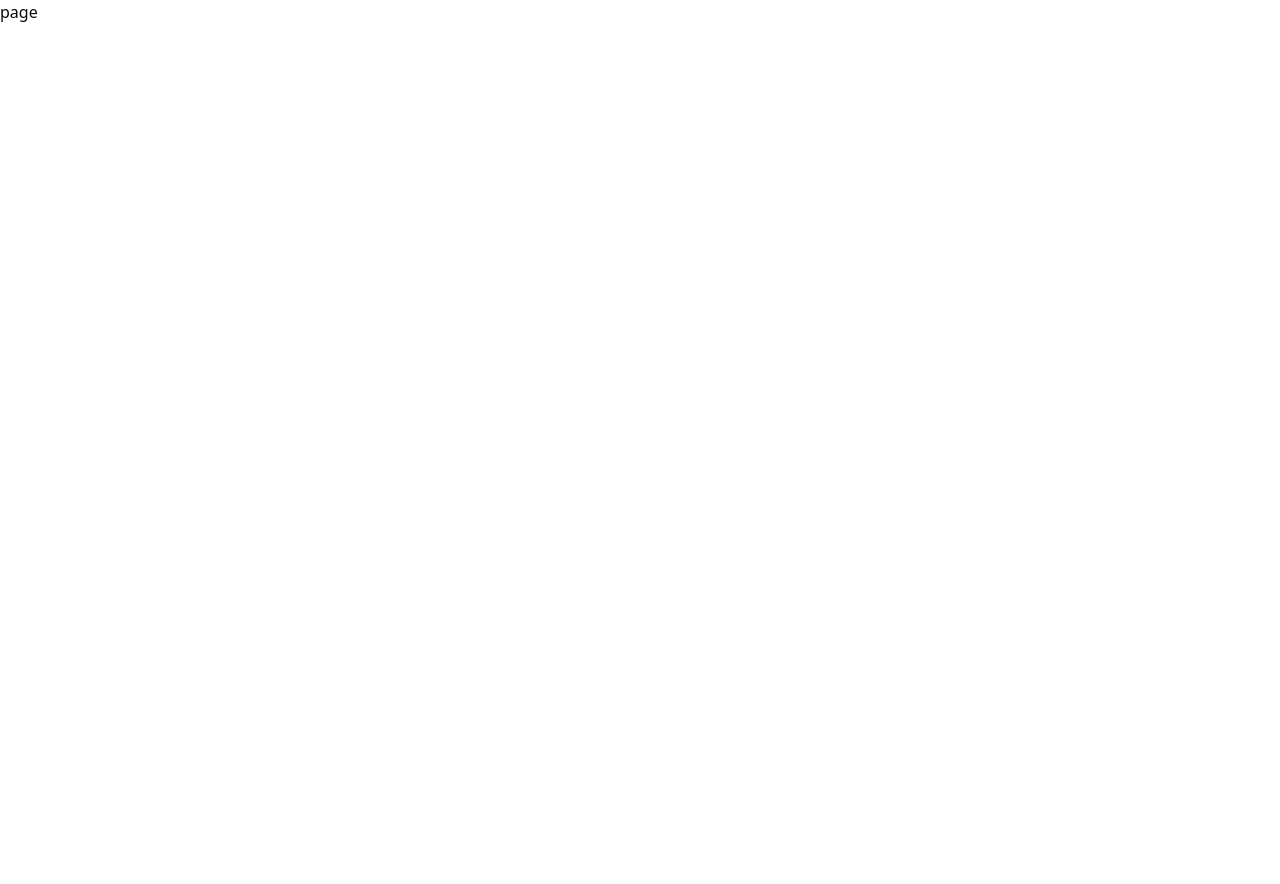
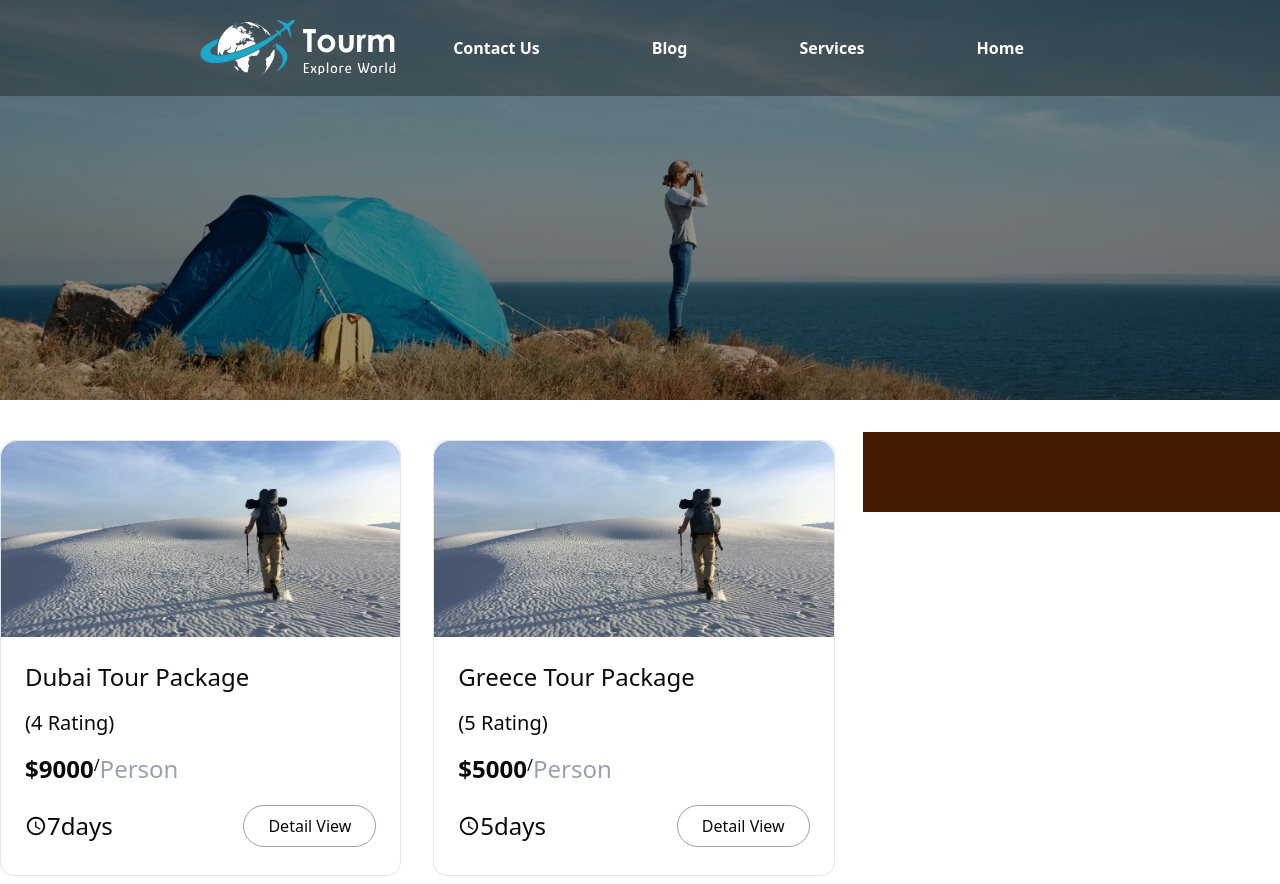
Before and after one commit to javadboroji/booking, a Next.js app: page /filter in a window 1280 px wide. Before the commit the page ends 800 px from the top, so only its background shows below. Built offline with nearby package versions, Linux system fonts and the light colour scheme.

Commit message:
[fetch] :add Filter page

```diff
--- a/app/Data/SearchingForm.tsx
+++ b/app/Data/SearchingForm.tsx
@@ -2,70 +2,77 @@ import { FaMapLocationDot } from "react-icons/fa6";
 import { FaPersonWalkingLuggage } from "react-icons/fa6";
 import { MdOutlineWatchLater } from "react-icons/md";
 import { formmItem } from "@/components/custom/Drop/Drop";
-
-export const destinationItems:formmItem[]=[
+import image from "@/public/hero_bg_3_5.jpg";
+type formmItemWithImage = formmItem & {
+  imageUrl: string;
+};
+export const destinationItems: formmItemWithImage[] = [
   {
-        label:"Italy",
-        value:"italy"
+    label: "Italy",
+    value: "italy",
+    imageUrl: image as unknown as string,
   },
   {
-        label:"Saudi Arab",
-        value:"saudiArab"
+    label: "Saudi Arab",
+    value: "saudiArab",
+    imageUrl: "",
   },
   {
-        label:"Dubai",
-        value:"dubai"
+    label: "Dubai",
+    value: "dubai",
+    imageUrl: image as unknown as string,
   },
   {
-        label:"England",
-        value:"england"
-    }
-]
+    label: "England",
+    value: "england",
+    imageUrl: image as unknown as string,
+  },
+];
 
-export const typeItems :formmItem[]=[
+export const typeItems: formmItem[] = [
   {
-        label:"Beach",
-        value:"beach"
+    label: "Beach",
+    value: "beach",
   },
   {
-        label:"Couple Tour",
-        value:"coupleTour"
+    label: "Couple Tour",
+    value: "coupleTour",
   },
   {
-        label:"Family Tour",
-        value:"familyTour"
-    }
-]
-export const durationItems :formmItem[]=[
+    label: "Family Tour",
+    value: "familyTour",
+  },
+];
+export const durationItems: formmItem[] = [
   {
-        label:"1 days",
-        value:"1"
+    label: "1 days",
+    value: "1",
   },
   {
-        label:"2 days",
-        value:"2"
+    label: "2 days",
+    value: "2",
   },
   {
-        label:"3 days",
-        value:"3"
+    label: "3 days",
+    value: "3",
   },
   {
-        label:"4 days",
-        value:"4"
+    label: "4 days",
+    value: "4",
   },
   {
-        label:"5 days",
-        value:"5"
+    label: "5 days",
+    value: "5",
   },
   {
-        label:"6 days",
-        value:"6"
+    label: "6 days",
+    value: "6",
   },
   {
-        label:"7 days",
-        value:"7"
+    label: "7 days",
+    value: "7",
   },
-]
+];
 const searchItems = [
   {
     id: "item-1",
@@ -92,4 +99,4 @@ const searchItems = [
     dropPlace: "Duration",
   },
 ];
-export default searchItems
+export default searchItems;
--- /dev/null
+++ b/app/filter/components/PagesBanner/PagesBanner.tsx
@@ -0,0 +1,24 @@
+"use client"
+import useFilterStore, { IFilter } from '@/app/store/Filter'
+import Menu from '@/components/custom/Menu/Menu';
+import React from 'react'
+import image from "@/public/hero_bg_3_2.jpg"
+import Image from 'next/image';
+interface IPagesBannerProps {
+
+}
+function PagesBanner() {
+  const { destination, duration, type } = useFilterStore();
+  console.log(destination ,'***');
+
+  return (
+    <div className='flex w-full h-[50dvh] relative overflow-hidden'>
+      <div className='absolute w-full h-full top-0 left-0 right-0 flex banner'>
+        <Image src={image} alt='image' className='object-cover' fill/>
+      </div>
+      <Menu/>
+    </div>
+  )
+}
+
+export default PagesBanner
--- /dev/null
+++ b/app/filter/components/SearchResult/SearchResult.tsx
@@ -0,0 +1,32 @@
+import Card, { ICardProps } from '@/components/custom/Card/Card'
+import React from 'react'
+import image from "@/public/hero_bg_3_4.jpg"
+function SearchResult() {
+    const result=[
+        {
+            duration:"7days" ,
+            price:9000,
+            rating:4,
+            title:"Dubai Tour Package" ,
+            type:"Person",
+            image:image as unknown as string
+        },
+        {
+            duration:"5days" ,
+            price:5000,
+            rating:5,
+            title:"Greece Tour Package" ,
+            type:"Person",
+            image:image as unknown as string
+        },
+    ]
+  return (
+    <div className='flex gap-8'>
+        {result?.map((item )=>{
+            return <div className='basis-6/12'><Card  cardInfo={item}/></div>
+        })}
+    </div>
+  )
+}
+
+export default SearchResult
--- /dev/null
+++ b/app/filter/hook/WrapFilter.tsx
@@ -0,0 +1,27 @@
+'use client';
+
+import useFilterStore from '@/app/store/Filter';
+import React from 'react';
+export interface IWrappFilters {
+  destination: string;
+  duration: string;
+  type: string;
+}
+type Props = {
+  children: React.ReactElement;
+};
+
+const WithFilterClientWrapper = ({ children }: Props) => {
+  const { destination, duration, type } = useFilterStore();
+
+  return <>
+  {React.isValidElement(children) &&
+    React.cloneElement(children, {
+      destination,
+      duration,
+      type,
+    })}
+</>
+};
+
+export default WithFilterClientWrapper;
--- a/app/filter/page.tsx
+++ b/app/filter/page.tsx
@@ -1,8 +1,19 @@
 import React from 'react'
+import PagesBanner from './components/PagesBanner/PagesBanner'
+import WithFilterClientWrapper from './hook/WrapFilter'
+import SearchResult from './components/SearchResult/SearchResult';
 
-function page() {
+function page({params}:{params:{slug:string}}) {
+  console.log(params.slug ,'************');
+
   return (
-    <div>page</div>
+    <>
+        <PagesBanner  />
+        <div className='flex container gap-7     mx-auto my-8'>
+          <div className='basis-8/12  h-[10dvh]'> <SearchResult/> </div>
+          <div className='basis-4/12 bg-amber-950 h-[10dvh] '></div>
+        </div>
+    </>
   )
 }
 
--- a/app/home/components/Banner/Banner.tsx
+++ b/app/home/components/Banner/Banner.tsx
@@ -1,8 +1,6 @@
 "use client";
 import React, { useEffect } from "react";
-import image1 from "../../../../public/hero_bg_3_1.jpg";
 import Image from "next/image";
-import { Button } from "@/components/ui/button";
 import { motion } from "framer-motion";
 import SearchBooking from "../SearchBooking/SearchBooking";
 import { bannerSlides } from "@/app/Data/bannerSlides";
--- a/app/home/components/SearchBooking/Items/Items.tsx
+++ b/app/home/components/SearchBooking/Items/Items.tsx
@@ -1,7 +1,10 @@
+"use client"
 import Drop from "@/components/custom/Drop/Drop";
 import React, { useEffect, useReducer } from "react";
 import { CiSearch } from "react-icons/ci";
 import searchItems from "@/app/Data/SearchingForm";
+import { redirect, useRouter } from 'next/navigation';
+import useFilterStore from "@/app/store/Filter";
 type searchState = {
   destination: string;
   type: string;
@@ -24,6 +27,7 @@ type Action =
 
 
 function Items() {
+
   /*================================ Search Reducer ==============================*/
   const searchReducer = (state: searchState, action: Action) => {
     switch (action.type) {
@@ -43,9 +47,14 @@ function Items() {
     duration: "",
   };
   const [state, dispatch] = useReducer(searchReducer, initialSearchState);
+   const{setFilter}= useFilterStore()
 /*================================ SearchIng Handler ==============================*/
+  const router= useRouter()
   const searchHandler = () => {
-    console.log(state);
+    setFilter(state);
+    const query = new URLSearchParams(state).toString()
+    router.push(`./filter`)
+   // redirect('./filter')
   };
   return (
     <div className=" flex items-center p-2  w-[65%]">
--- a/app/store/BannerSlides.ts
+++ b/app/store/BannerSlides.ts
@@ -1,7 +1,5 @@
 import { create } from 'zustand'
-interface IbannerSlide {
-    activeIndex :number
-}
+
 interface IBannerSlideStore {
     active :number ,
     slideLength :number ,
--- /dev/null
+++ b/app/store/Filter.ts
@@ -0,0 +1,18 @@
+import { create } from "zustand";
+export interface IFilter {
+  destination: string;
+  type: string;
+  duration: string;
+}
+interface IFilterStore extends IFilter {
+  setFilter: (filters: IFilter) => void;
+}
+const useFilterStore = create<IFilterStore>((set, get) => ({
+  destination: "",
+  duration: "",
+  type: "",
+  setFilter: (filters)=>{
+    set(filters)
+  }
+}));
+export default useFilterStore
--- /dev/null
+++ b/components/custom/Card/Card.tsx
@@ -0,0 +1,57 @@
+import Image from "next/image";
+import React from "react";
+import { MdOutlineWatchLater } from "react-icons/md";
+
+export interface ICardProps {
+  cardInfo: {
+    image: string;
+    title: string;
+    rating: number;
+    price: number;
+    duration: string;
+    type: string;
+  };
+}
+
+const Card: React.FC<ICardProps> = ({ cardInfo }) => {
+  return (
+    <div className="group/main flex flex-col rounded-xl border-[1px] my-2 hover:shadow-2xl transition-transform duration-600 hover:-translate-y-2">
+      <div className="relative overflow-hidden rounded-t-2xl">
+        <Image src={cardInfo.image} alt={cardInfo.title} className="transition-transform duration-600 group-hover/main:scale-125" />
+      </div>
+      <div className="flex flex-col py-4 px-6">
+        <span className="text-2xl hover:text-[#1CA8CB] py-2">
+          {cardInfo.title}
+        </span>
+
+        <span className="text-xl py-2 ">({cardInfo.rating} Rating)</span>
+        <div className="flex py-2">
+          <span className="text-2xl font-bold">${cardInfo.price}</span> /
+          <span className="text-2xl text-gray-400">{cardInfo.type}</span>
+        </div>
+        <div className="flex justify-between py-3">
+        <div className="flex items-center">
+
+        <MdOutlineWatchLater size={22}/>
+        <span className="text-2xl ">{cardInfo.duration}</span>
+        </div>
+
+          <button
+            className="group relative overflow-hidden  w-fit hover:cursor-pointer hover:text-black
+              hover:bg-transparent  px-6 py-2  rounded-full bg-transparent border-[1px] border-gray-400"
+          >
+            <span
+              className="absolute left-0 top-0 h-full w-full bg-[#1CA8CB]  origin-left scale-x-0 transition-transform
+              duration-500 ease-in-out group-hover:scale-x-100 rounded-full z-0"
+            />
+            <span className="relative z-10 group-hover:text-white">
+              Detail View
+            </span>
+          </button>
+        </div>
+      </div>
+    </div>
+  );
+};
+
+export default Card;
```
Lines whose indentation alone changed are shown as unchanged.
